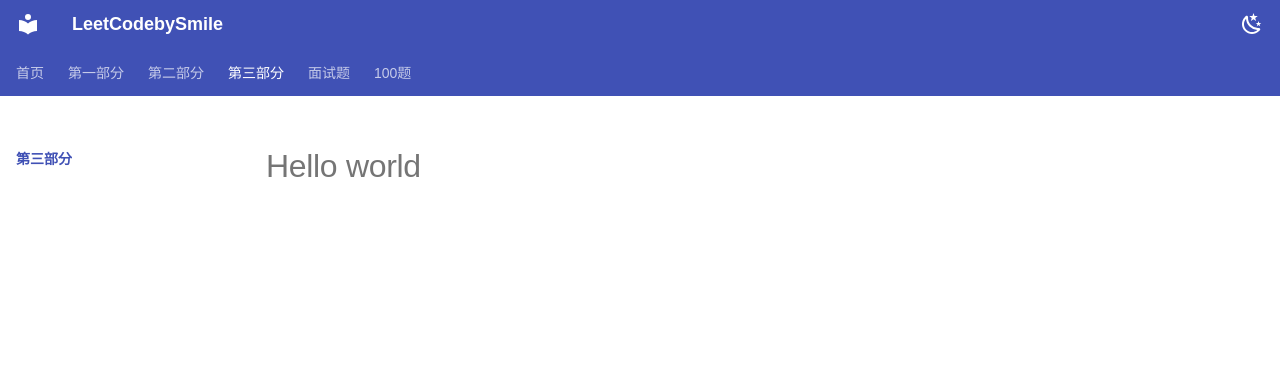
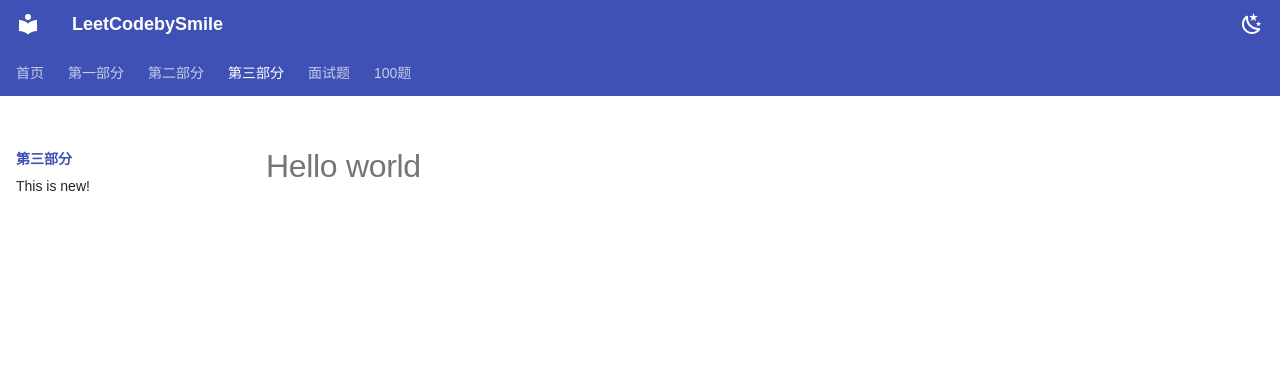
Before and after one commit to SmilingWayne/LeetCode, an MkDocs documentation site: the page built from docs/Part3/index.md, in a window 1280 px wide. Shown: the top 370 px of the page. Built offline with MkDocs 1.6.1 and Material for MkDocs 9.7.7, drawn with Linux system fonts in a browser that asks for light colours; comment, search, counter and statistics services are not loaded; a style sheet for code colours, icons or effects is not loaded.

Commit message:
Add sth new

```diff
--- /dev/null
+++ b/docs/Part3/NewHere.md
@@ -0,0 +1 @@
+# This is new!
--- a/mkdocs.yml
+++ b/mkdocs.yml
@@ -11,6 +11,7 @@ nav:
       - Part2/index.md
   - 第三部分:
       - Part3/index.md
+      - Part3/NewHere.md
   - 面试题:
       - 回溯: Interview/Interview1.md
   - 100题:
```
